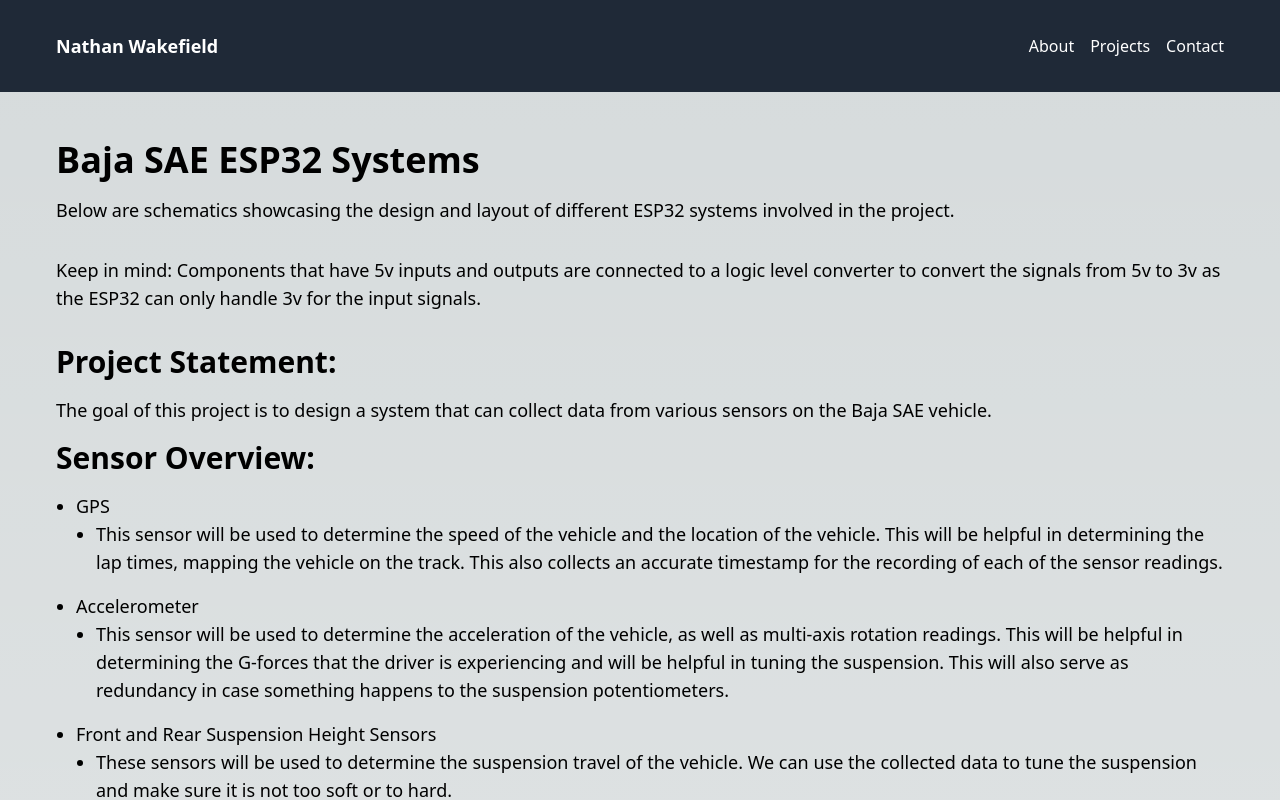
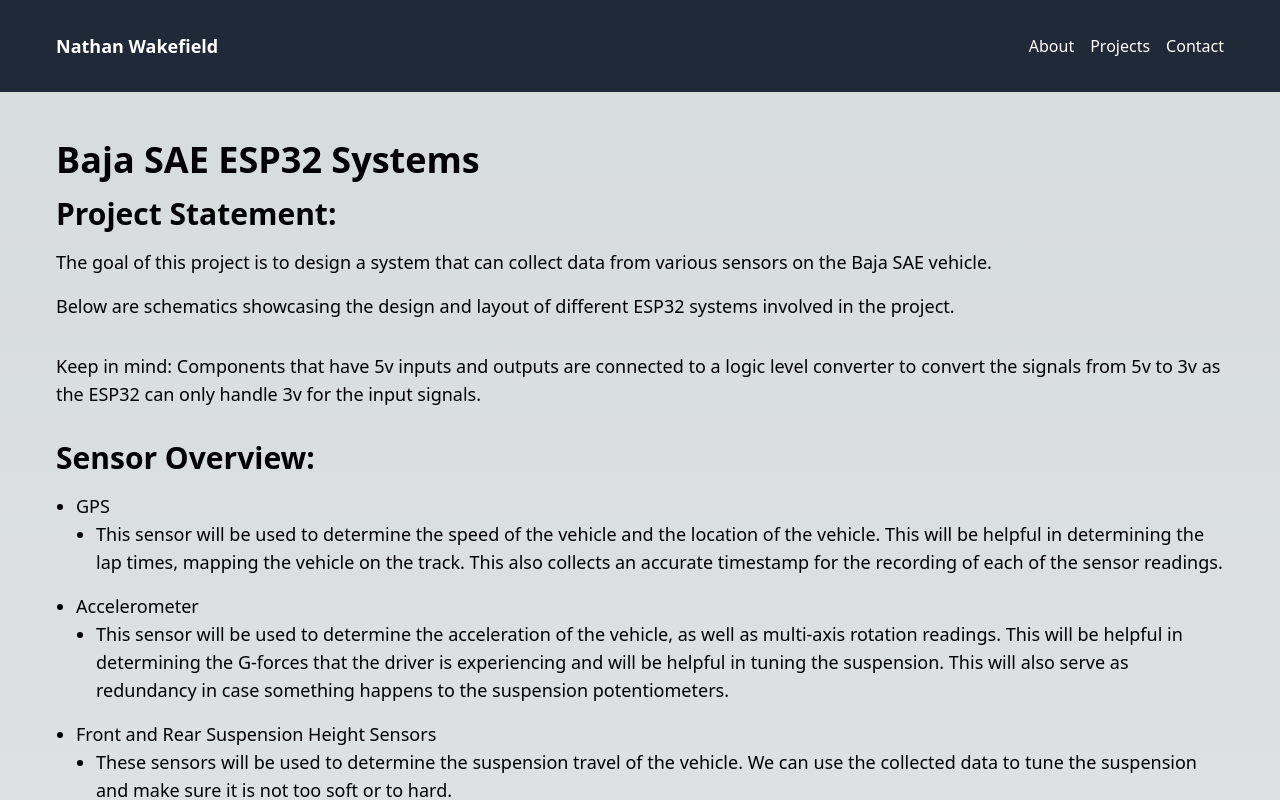
Before and after one commit to NateWakeDev/personal-site, a Next.js app: page /projects/sensors in a window 1280 px wide. Shown: the top 800 px of the page. Built offline with nearby package versions, Linux system fonts and the light colour scheme.

Commit message:
Update page.js

```diff
--- a/src/app/projects/sensors/page.js
+++ b/src/app/projects/sensors/page.js
@@ -56,15 +56,16 @@ const SensorsPage = () => {
   return (
     <div className="container mx-auto px-4 py-8">
       <h1 className="text-4xl font-bold mb-4">Baja SAE ESP32 Systems</h1>
+
+      <h2 className="text-3xl font-semibold mb-4">Project Statement:</h2>
+      <p className="text-lg mb-4">
+        The goal of this project is to design a system that can collect data from various sensors on the Baja SAE vehicle.
+      </p>
       <p className="text-lg mb-8">
         Below are schematics showcasing the design and layout of different ESP32 systems involved in the project.
       </p>
       <p className="text-lg mb-8">
       Keep in mind: Components that have 5v inputs and outputs are connected to a logic level converter to convert the signals from 5v to 3v as the ESP32 can only handle 3v for the input signals.
-      </p>
-      <h2 className="text-3xl font-semibold mb-4">Project Statement:</h2>
-      <p className="text-lg mb-4">
-        The goal of this project is to design a system that can collect data from various sensors on the Baja SAE vehicle.
       </p>
       <h2 className="text-3xl font-semibold mb-4">Sensor Overview:</h2>
       <ul className="list-disc pl-5 mb-4">
```
